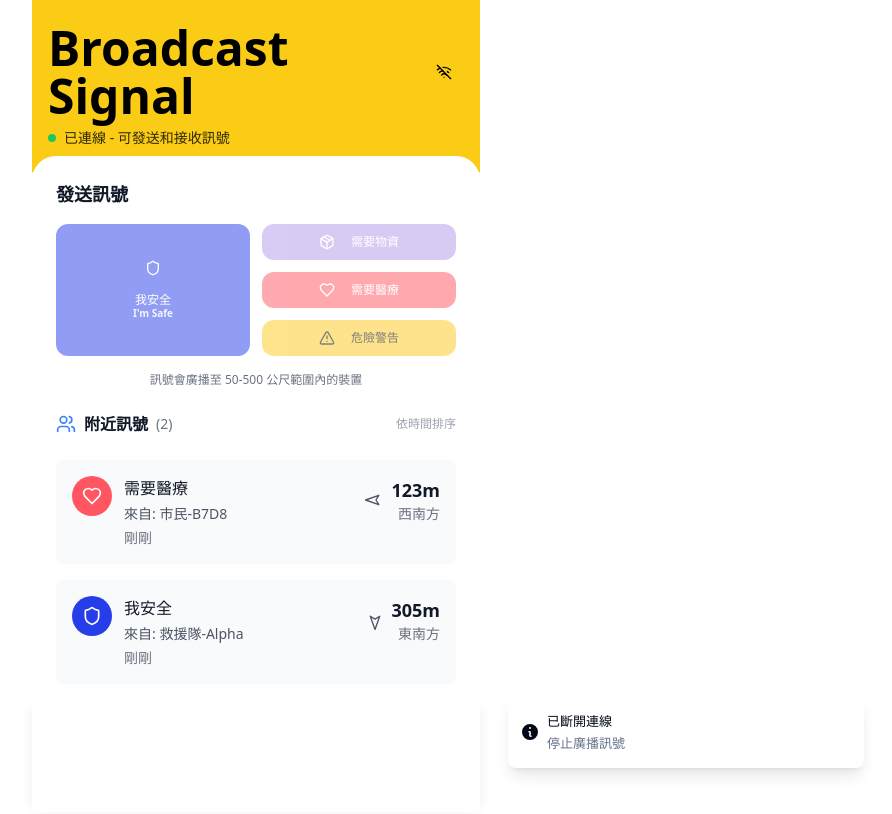
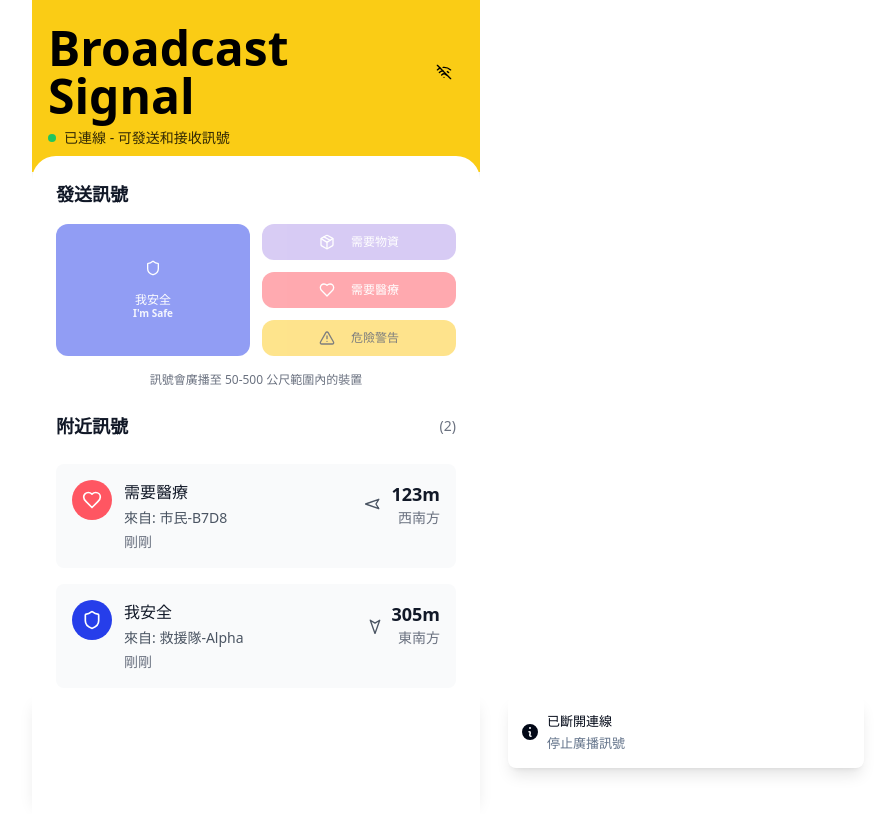
Before and after one commit to aa-prime-studio/echo-alert-now, a React (Vite) app: page /app in a window 1280 px wide. Both pictures are taken after a click on the button 828 px from the left and 72 px from the top of the page. Shown: the whole page, without its empty margins (384-1276 px from the left). Built offline with nearby package versions, Linux system fonts and the light colour scheme.

Commit message:
Fix:
- Ensure bottom navigation bar is visible.
- Remove icon from "附近訊號"
- Match font sizes for "發送訊號" and "附近訊號"

```diff
--- a/src/components/MessageList.tsx
+++ b/src/components/MessageList.tsx
@@ -1,6 +1,6 @@
 
 import React from 'react';
-import { AlertTriangle, Heart, Package, Shield, Clock, Users } from 'lucide-react';
+import { AlertTriangle, Heart, Package, Shield, Clock } from 'lucide-react';
 import { SignalMessage } from '@/services/webrtc';
 import { DirectionCompass } from '@/components/DirectionCompass';
 
@@ -34,7 +34,6 @@ export const MessageList: React.FC<MessageListProps> = ({ messages }) => {
   if (messages.length === 0) {
     return (
       <div className="flex flex-col justify-center items-center p-8 text-center text-gray-500">
-        <Users className="w-12 h-12 mx-auto mb-4 opacity-50" />
         <p className="text-gray-600 mb-2">目前沒有訊息</p>
         <p className="text-sm text-gray-400">當附近有人發送訊號時，會顯示在這裡</p>
       </div>
@@ -47,12 +46,8 @@ export const MessageList: React.FC<MessageListProps> = ({ messages }) => {
   return (
     <div>
       <div className="flex items-center justify-between mb-6">
-        <div className="flex items-center space-x-2">
-          <Users className="w-5 h-5 text-blue-500" />
-          <h3 className="font-semibold text-gray-900">附近訊號</h3>
-          <span className="text-sm text-gray-500">({messages.length})</span>
-        </div>
-        <span className="text-xs text-gray-400">依時間排序</span>
+        <h3 className="text-lg font-semibold text-gray-900">附近訊號</h3>
+        <span className="text-sm text-gray-500">({messages.length})</span>
       </div>
 
       <div className="space-y-4">
--- a/src/pages/SignalApp.tsx
+++ b/src/pages/SignalApp.tsx
@@ -1,3 +1,4 @@
+
 import React, { useState } from 'react';
 import { Wifi, WifiOff, Radio, MessageCircle, Gamepad2, Settings, Zap } from 'lucide-react';
 import { Button } from '@/components/ui/button';
@@ -158,7 +159,7 @@ const SignalApp = () => {
         {renderTabContent()}
       </main>
 
-      {/* Enhanced Bottom Navigation - More visible design with shadows and borders */}
+      {/* Bottom Navigation */}
       <div className="fixed bottom-0 left-1/2 transform -translate-x-1/2 w-full max-w-md bg-white border-t-2 border-gray-200 shadow-lg px-4 py-4">
         <div className="flex justify-around items-center">
           {tabConfig.map((tab) => {
@@ -187,7 +188,6 @@ const SignalApp = () => {
             );
           })}
         </div>
-        {/* Design indicator - subtle bottom accent */}
         <div className="absolute bottom-0 left-1/2 transform -translate-x-1/2 w-16 h-1 bg-gray-300 rounded-t-full"></div>
       </div>
     </div>
```
